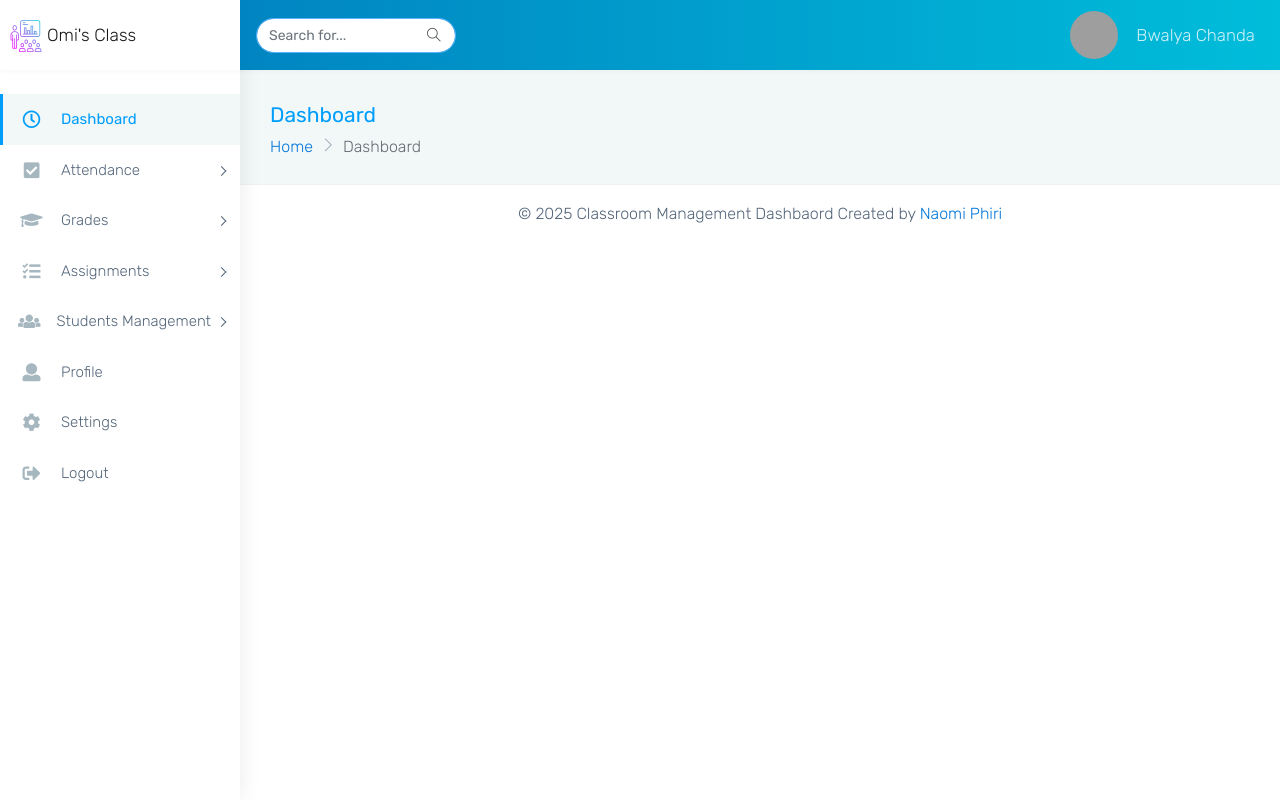
After one commit to JJILU/CLASSFLOW_PREMIUM_101, a Flask app: template app/dash/templates/dashboard/index.html in a window 1280 px wide. The commit adds this page. Run offline with Flask 3, Linux system fonts and the light colour scheme; the template is opened without the code that fills it, so the values that code supplies are empty; some libraries are stand-ins or nearby versions; grey boxes are pictures that could not be loaded.

```diff
--- /dev/null
+++ b/app/dash/templates/dashboard/index.html
@@ -0,0 +1,28 @@
+{% extends 'base.html' %}
+
+{% block content %}
+<!-- ============================================================== -->
+<!-- Bread crumb and right sidebar toggle -->
+<!-- ============================================================== -->
+<div class="page-breadcrumb">
+  <div class="row align-items-center">
+      <div class="col-md-6 col-8 align-self-center">
+          <h3 class="page-title mb-0 p-0">Dashboard</h3>
+          <div class="d-flex align-items-center">
+              <nav aria-label="breadcrumb">
+                  <ol class="breadcrumb">
+                      <li class="breadcrumb-item"><a href="#">Home</a></li>
+                      <li class="breadcrumb-item active" aria-current="page">Dashboard</li>
+                  </ol>
+              </nav>
+          </div>
+      </div>
+  </div>
+</div>
+<!-- ============================================================== -->
+<!-- End Bread crumb and right sidebar toggle -->
+<!-- ============================================================== -->
+
+
+
+{% endblock content %}
--- a/app/dash/views.py
+++ b/app/dash/views.py
@@ -4,7 +4,7 @@ from flask import render_template
 # # ------------------- Home DASHBAORD ROUTES ------------------
 @dash_bp.route("/")
 def home():
-    return render_template("dashboard/teacher_templates/teacher_create_assignments.html", role="teacher")
+    return render_template("dashboard/index.html")
 
 
 
--- a/app/templates/base.html
+++ b/app/templates/base.html
@@ -238,8 +238,7 @@
                              role="button"
                              data-bs-toggle="dropdown"
                              aria-expanded="false">
-
-                            <img src="./assets/images/profile_photos/profile_1.jpg"
+                            <img src="{{ url_for('static', filename='assets/images/profile_photos/profile_1.jpg') }}"
                                  alt="user"
                                  class="profile-pic me-2"
 
@@ -402,9 +401,9 @@
         <!-- ============================================================== -->
         <div class="page-wrapper">
 
+          {% block content %}
 
-
-
+          {% endblock content %}
 
 
 
```
Also changed, not shown: app/static/assets/images/big/img1.jpg (deleted), app/static/assets/images/big/img2.jpg (deleted), app/static/assets/images/big/img4.jpg (deleted), app/static/assets/images/profile_photos/profile_2.jpg (added), app/static/assets/images/profile_photos/profile_3.jpg (added), 1 other file.
